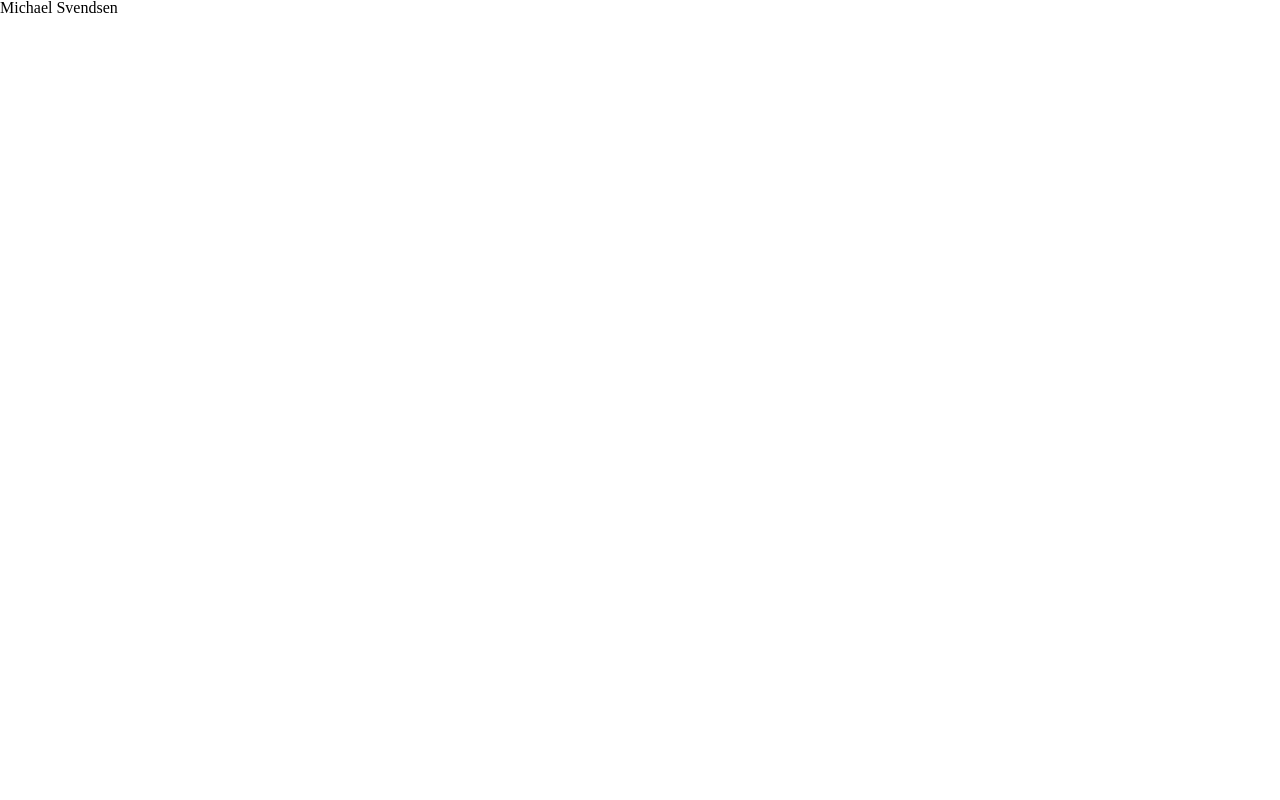
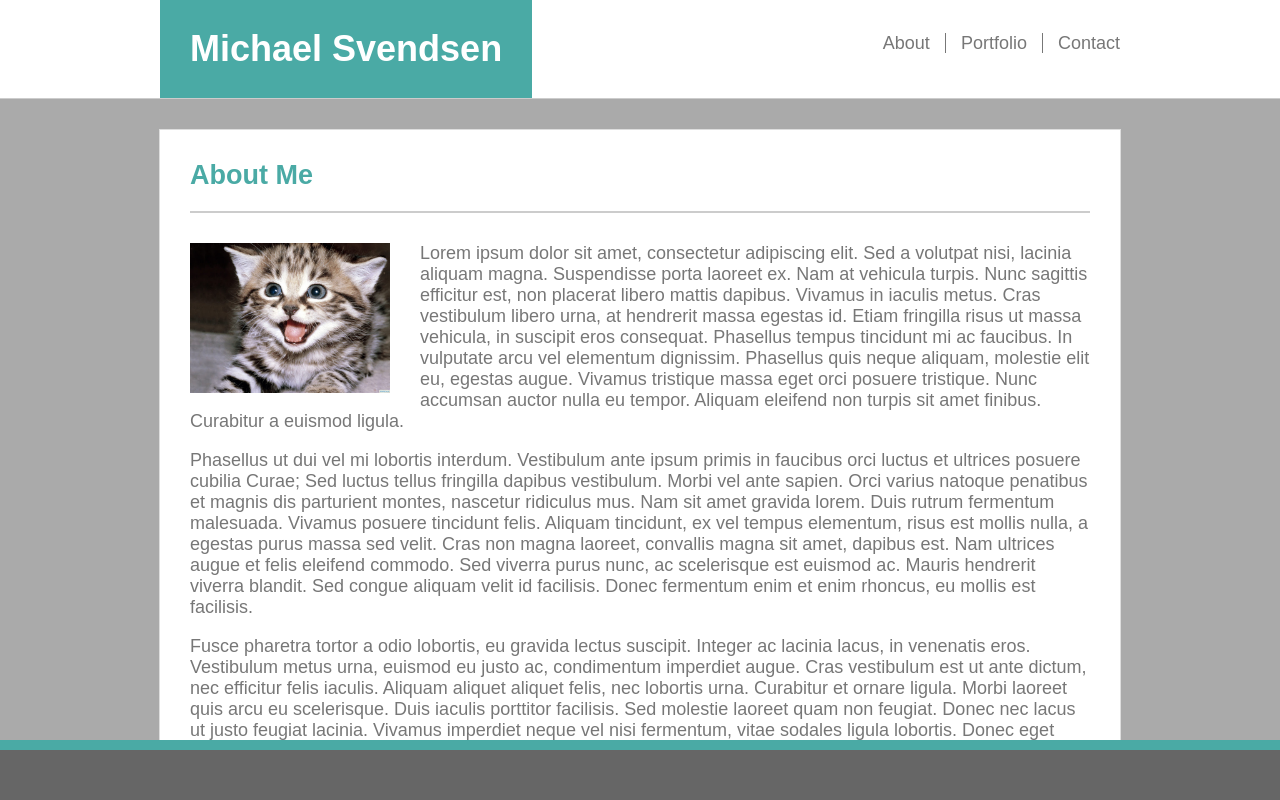
Before and after one commit to msvendsentan/Basic-Portfolio, a plain HTML site: page index.html in a window 1280 px wide. Drawn offline with Linux system fonts and the light colour scheme.

Commit message:
index is mostly finished, other pages and bonuses TBD.

```diff
--- a/assets/css/style.css
+++ b/assets/css/style.css
@@ -0,0 +1,108 @@
+body {
+    font-family: 'Arial', 'Helvetica Neue', Helvetica, sans-serif;
+    background: #aaaaaa;
+    font-size: 18px;
+    color: #777777;
+    margin: 0px;
+
+}
+
+header {
+    background-color: #ffffff;
+    overflow: auto;
+    border-style: solid;
+    border-width: 0px 0px 1px 0px;
+    border-color: #cccccc;
+    margin: 0px;
+}
+
+#header-container {
+    width: 960px;
+    margin-left: auto;
+    margin-right: auto;
+}
+
+#name {
+    float: left;
+    vertical-align: middle;
+    line-height: 50px;
+    padding: 0px 30px;
+    background-color: #4aaaa5;
+}
+
+h1 {
+    color: #ffffff;
+}
+
+#navbar {
+    float: right;
+    vertical-align: middle;
+    font-size: 18px;
+    line-height: 50px;
+
+}
+
+ul {
+    list-style-type: none;
+}
+
+li {
+    display: inline;
+    margin: 0px;
+    padding: 0px 15px 0px 10px;
+    border-width: 0px 1px 0px 0px;
+    border-style: solid;
+    border-color: #777777;
+}
+
+li:last-child {
+    padding: 0px 0px 0px 10px;
+    border-width: 0px 0px 0px 0px;
+}
+
+a {
+    text-decoration: none;
+    color: #777777;
+}
+
+section {
+    clear: both;
+    background-color: #ffffff;
+    width: 960px;
+    margin-top: 30px;
+    margin-left: auto;
+    margin-right: auto;
+    border: 1px solid #dddddd;
+    padding: 0px;
+}
+
+h2 {
+    color: #4aaaa5;
+    padding: 30px 0px 20px 0px;
+    margin: 0px 30px;
+    border-style: solid;
+    border-color: #cccccc;
+    border-width: 0px 0px 2px 0px;
+}
+
+article {
+    margin: 30px;
+}
+
+#profile-image {
+    width: 200px;
+    float: left;
+    margin: 0px 30px 0px 0px;
+}
+
+footer {
+    clear: both;
+    background-color: #666666;
+    border-style: solid;
+    border-width: 10px 0px 0px 0px;
+    border-color: #4aaaa5;
+    height: 50px;
+    width: 100%;
+    position: absolute;
+    bottom: 0px;
+}
--- a/index.html
+++ b/index.html
@@ -2,15 +2,44 @@
 <html>
     <head>
         <title>Michael Svendsen</title>
-        <link rel="stylesheet" type="text/css" href="./assets/css/reset.css">
+        <!-- <link rel="stylesheet" type="text/css" href="./assets/css/reset.css"> -->
         <link rel="stylesheet" type="text/css" href="./assets/css/style.css">
     </head>
 
     <body>
+        <header>
+            <div id="header-container">
+                <div id="name">
+                    <h1>Michael Svendsen</h1>
+                </div>
+                <nav id="navbar">
+                    <ul>
+                        <li><a href="#">About</a></li>
+                        <li><a href="./portfolio.html">Portfolio</a></li>
+                        <li><a href="./contact.html">Contact</a></li>
+                    </ul>
+                </nav>
+            </div>
+        </header>
 
-        <div id="header">
-            <h1>Michael Svendsen</h1>
-        </div>
+        <section>
+            <h2>About Me</h2>
+            <article>
+                <img src="./assets/images/Cute-Cat.jpg" id="profile-image">
+                <p>Lorem ipsum dolor sit amet, consectetur adipiscing elit. Sed a volutpat nisi, lacinia aliquam magna. Suspendisse porta laoreet ex. Nam at vehicula turpis. Nunc sagittis efficitur est, non placerat libero mattis dapibus. Vivamus in iaculis metus. Cras vestibulum libero urna, at hendrerit massa egestas id. Etiam fringilla risus ut massa vehicula, in suscipit eros consequat. Phasellus tempus tincidunt mi ac faucibus. In vulputate arcu vel elementum dignissim. Phasellus quis neque aliquam, molestie elit eu, egestas augue. Vivamus tristique massa eget orci posuere tristique. Nunc accumsan auctor nulla eu tempor. Aliquam eleifend non turpis sit amet finibus. Curabitur a euismod ligula.</p>
+                <p>Phasellus ut dui vel mi lobortis interdum. Vestibulum ante ipsum primis in faucibus orci luctus et ultrices posuere cubilia Curae; Sed luctus tellus fringilla dapibus vestibulum. Morbi vel ante sapien. Orci varius natoque penatibus et magnis dis parturient montes, nascetur ridiculus mus. Nam sit amet gravida lorem. Duis rutrum fermentum malesuada. Vivamus posuere tincidunt felis. Aliquam tincidunt, ex vel tempus elementum, risus est mollis nulla, a egestas purus massa sed velit. Cras non magna laoreet, convallis magna sit amet, dapibus est. Nam ultrices augue et felis eleifend commodo. Sed viverra purus nunc, ac scelerisque est euismod ac. Mauris hendrerit viverra blandit. Sed congue aliquam velit id facilisis. Donec fermentum enim et enim rhoncus, eu mollis est facilisis.</p>
+                <p>Fusce pharetra tortor a odio lobortis, eu gravida lectus suscipit. Integer ac lacinia lacus, in venenatis eros. Vestibulum metus urna, euismod eu justo ac, condimentum imperdiet augue. Cras vestibulum est ut ante dictum, nec efficitur felis iaculis. Aliquam aliquet aliquet felis, nec lobortis urna. Curabitur et ornare ligula. Morbi laoreet quis arcu eu scelerisque. Duis iaculis porttitor facilisis. Sed molestie laoreet quam non feugiat. Donec nec lacus ut justo feugiat lacinia. Vivamus imperdiet neque vel nisi fermentum, vitae sodales ligula lobortis. Donec eget metus euismod, tempor quam in, scelerisque elit. Etiam varius mollis purus sit amet ornare.</p>
+
+            </article>
+        </section>
+
+        <footer>
+
+        </footer>
+
+
+
+
 
 <!--         Splash: Strategy | Marketing | Technology | Health Care
             Strategy: hands over whiteboard, with sharpie
```
Also changed, not shown: assets/images/Cute-Cat.jpg (added), contact.html (added), portfolio.html (added).
